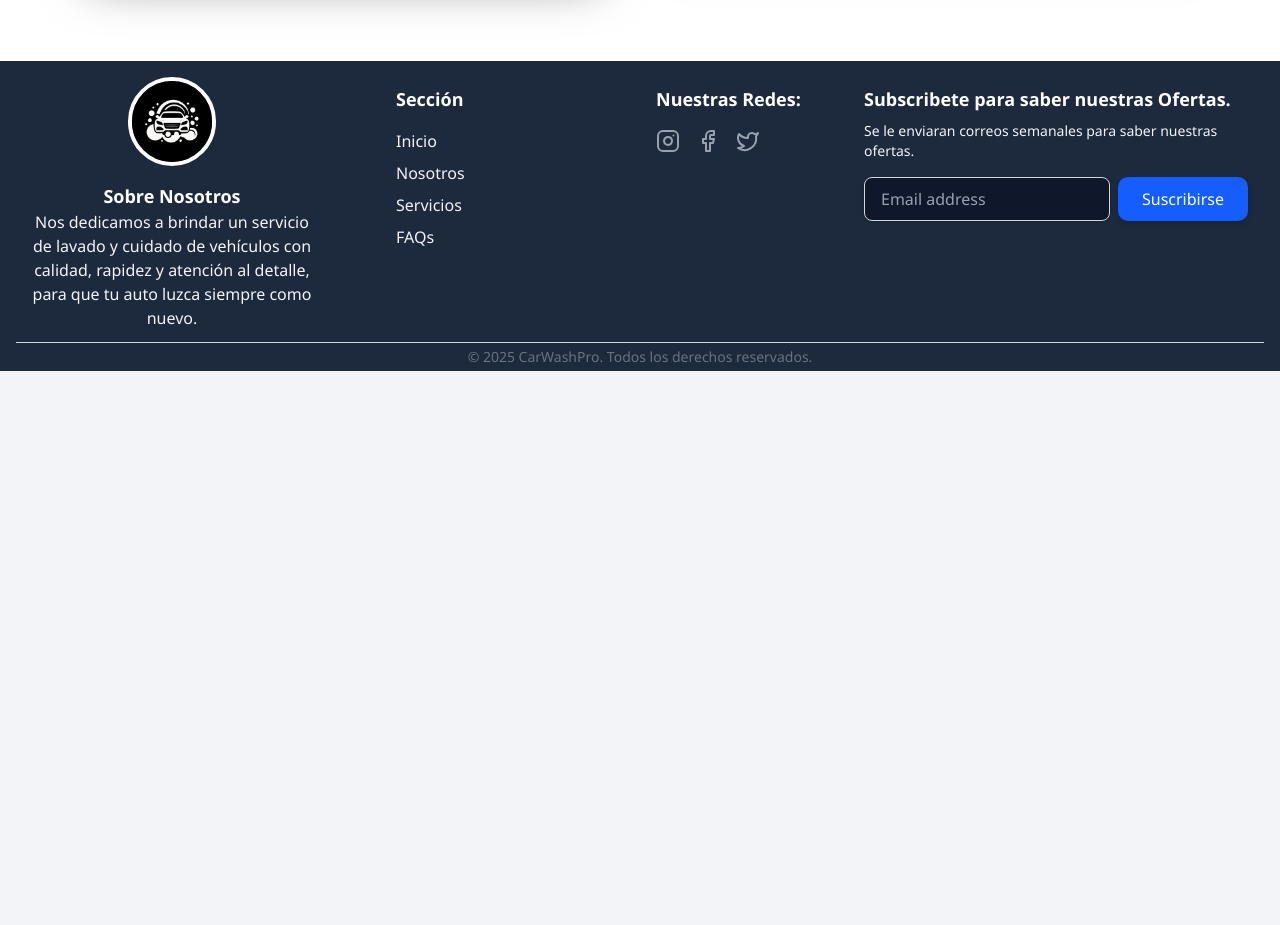
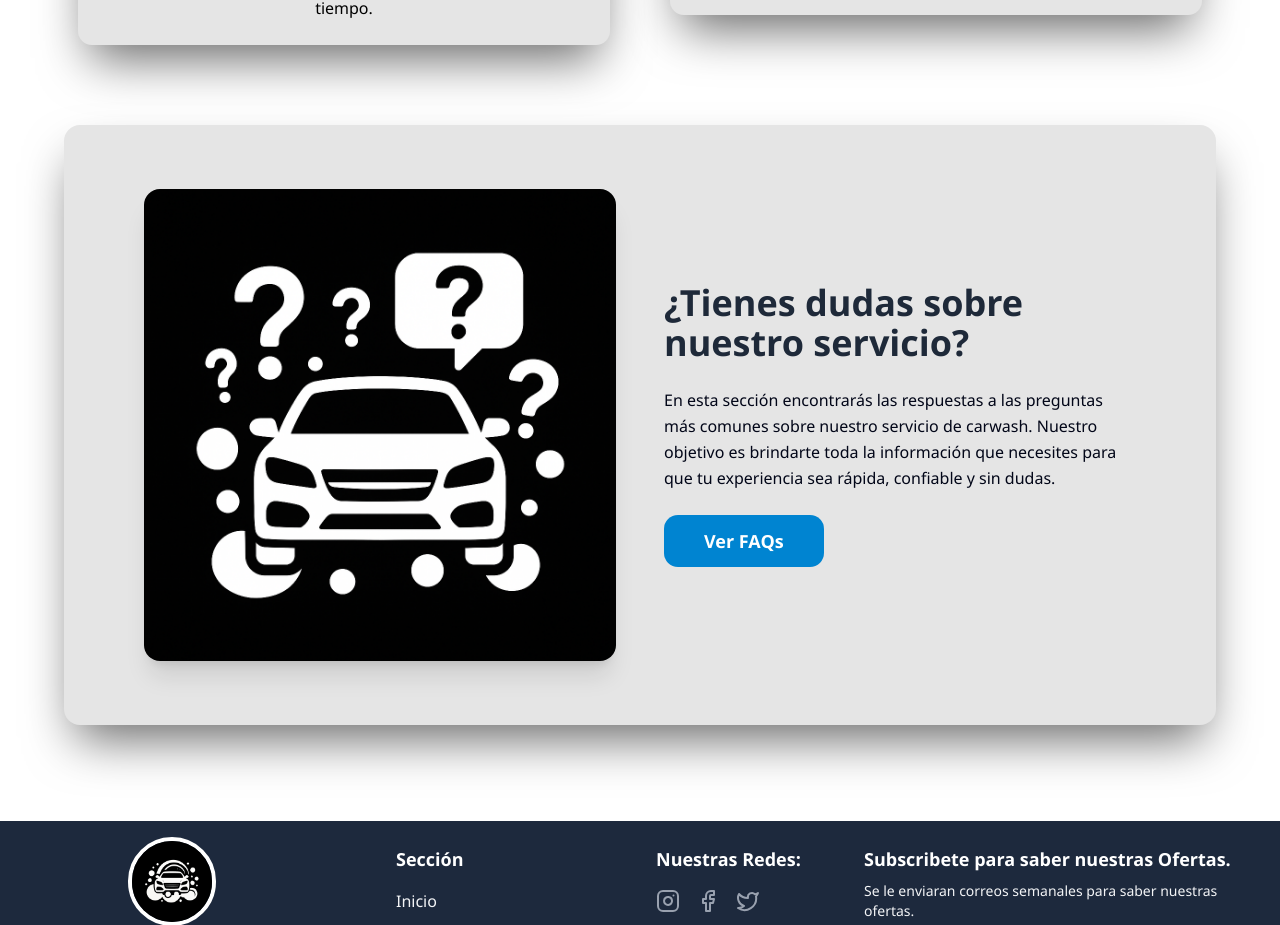
Before and after one commit to gerald-gv/CarWash-web, a React (Vite) app: page / in a window 1280 px wide. Shown: the part 1396-2321 px from the top of the page. Before the commit the page ends 1767 px from the top, so only its background shows below. Built offline with nearby package versions, Linux system fonts and the light colour scheme.

Commit message:
Agregado nuevo card para que no se vea tan vacio el inicio XD

```diff
--- a/src/components/CardInicio.jsx
+++ b/src/components/CardInicio.jsx
@@ -1,11 +1,12 @@
 import Imagen from "/images/SobreNosotros.png";
 import Imagen2 from "/images/Servicios.png";
+import Imagen3 from "/images/Preguntas.png";
 import { Link } from "react-router-dom";
 
 function Card() {
   return (
-    <section className="w-full py-12 md:py-24 bg-background">
-      <div className="max-w-7xl mx-auto px-4 md:px-6 flex flex-col items-center text-center">
+    <section className="w-full py-16 md:py-24 bg-background">
+      <div className="max-w-7xl mx-auto py-20 px-4 md:px-6 flex flex-col items-center text-center">
         <div className="flex flex-col items-center justify-center text-center mb-12">
           <div data-aos="fade-down" className="space-y-4">
             <h2 className="text-3xl font-bold tracking-tighter md:text-5xl text-gray-800 transition-all duration-300 transform hover:-translate-y-1 hover:text-indigo-600 cursor-pointer">
@@ -19,7 +20,10 @@ function Card() {
 
         {/*Contenedor Cards */}
 
-        <div data-aos="fade-up" className="grid gap-8 md:grid-cols-2 w-full max-w-6xl mx-auto">
+        <div
+          data-aos="fade-up"
+          className="grid gap-8 md:grid-cols-2 w-full max-w-6xl mx-auto"
+        >
           {/* Card 1 */}
           <div data-aos="fade-right">
             <div className="shadow-2xl shadow-black/60 hover:shadow-2xl hover:shadow-blue-900 hover:shadow-[0_20px_50px_rgba(99,102,241,0.3)] relative group bg-neutral-200 text-white rounded-xl overflow-hidden w-full md:w-[95%] m-auto p-6 transition-all duration-300 ease-in-out hover:[transform:perspective(1000px)_rotateY(6deg)_rotateX(1deg)]">
@@ -73,8 +77,40 @@ function Card() {
               </Link>
             </div>
           </div>
+        </div>
+      </div>
+      <div data-aos="fade-left">
+      <div
+        className="shadow-2xl shadow-black/60 hover:shadow-2xl hover:shadow-indigo-900 hover:shadow-[0_20px_50px_rgba(99,102,241,0.3)] relative group bg-neutral-200 py-16 px-6 md:px-12 lg:px-20 max-w-6xl mx-auto flex flex-col md:flex-row items-center gap-12 rounded-2xl transition-all duration-500 ease-in-out transform hover:-translate-y-1"
+      >
+        {/* Imagen */}
+        <div className="transition-opacity duration-300 hover:opacity-85 md:w-1/2 flex justify-center">
+          <img
+            src={Imagen3}
+            alt="Carwash service"
+            className="rounded-2xl shadow-xl object-cover"
+          />
+        </div>
 
+        {/* Texto */}
+        <div className="md:w-1/2 space-y-6 text-center md:text-left">
+          <h2 className="text-3xl md:text-4xl font-bold text-gray-800 transition-all duration-300 transform hover:-translate-y-1 hover:text-indigo-600 cursor-pointer">
+            ¿Tienes dudas sobre nuestro servicio?
+          </h2>
+          <p className="leading-relaxed">
+            En esta sección encontrarás las respuestas a las preguntas más
+            comunes sobre nuestro servicio de carwash. Nuestro objetivo es
+            brindarte toda la información que necesites para que tu experiencia
+            sea rápida, confiable y sin dudas.
+          </p>
+          <Link
+            to="/FAQs"
+            className="inline-block bg-sky-600 text-white hover:bg-sky-500 hover:shadow-lg rounded-xl px-10 py-3 text-base md:text-lg font-semibold cursor-pointer transition-all duration-300 ease-in-out transform hover:-translate-y-1"
+          >
+            Ver FAQs
+          </Link>
         </div>
+      </div>
       </div>
     </section>
   );
```
Also changed, not shown: public/images/Preguntas.png (added).
